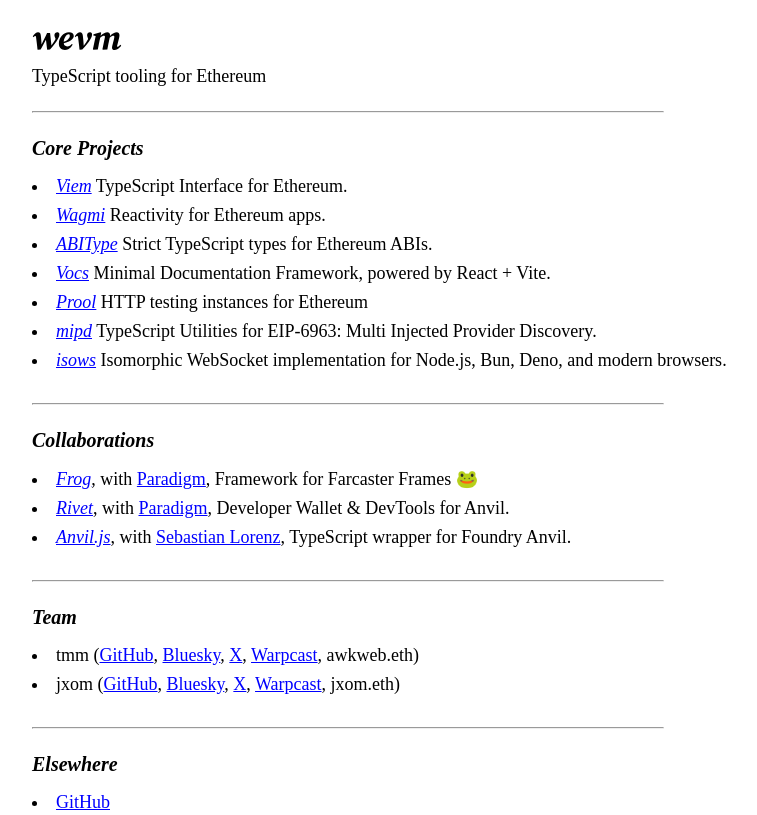
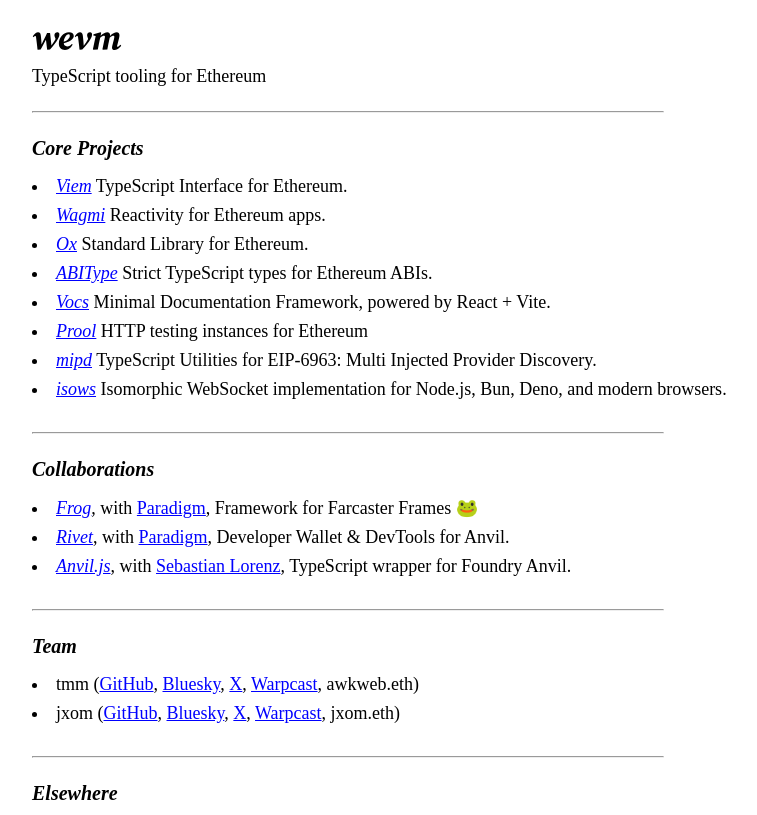
Before and after one commit to wevm/wevm.dev, a website: page index.html in a window 1280 px wide. Shown: the top 815 px of the page, without its empty margins (0-757 px from the left). Drawn offline with Linux system fonts and the light colour scheme.

Commit message:
chore: "one more abstraction bro, trust me"

```diff
--- a/index.html
+++ b/index.html
@@ -100,6 +100,9 @@
         </li>
         <li>
           <a href="https://wagmi.sh" target="_blank" rel="noopener noreferrer"><i>Wagmi</i></a> Reactivity for Ethereum apps.
+        </li>
+        <li>
+          <a href="https://oxlib.sh" target="_blank" rel="noopener noreferrer"><i>Ox</i></a> Standard Library for Ethereum.
         </li>
         <li>
           <a href="https://abitype.dev" target="_blank" rel="noopener noreferrer"><i>ABIType</i></a> Strict TypeScript types
```
